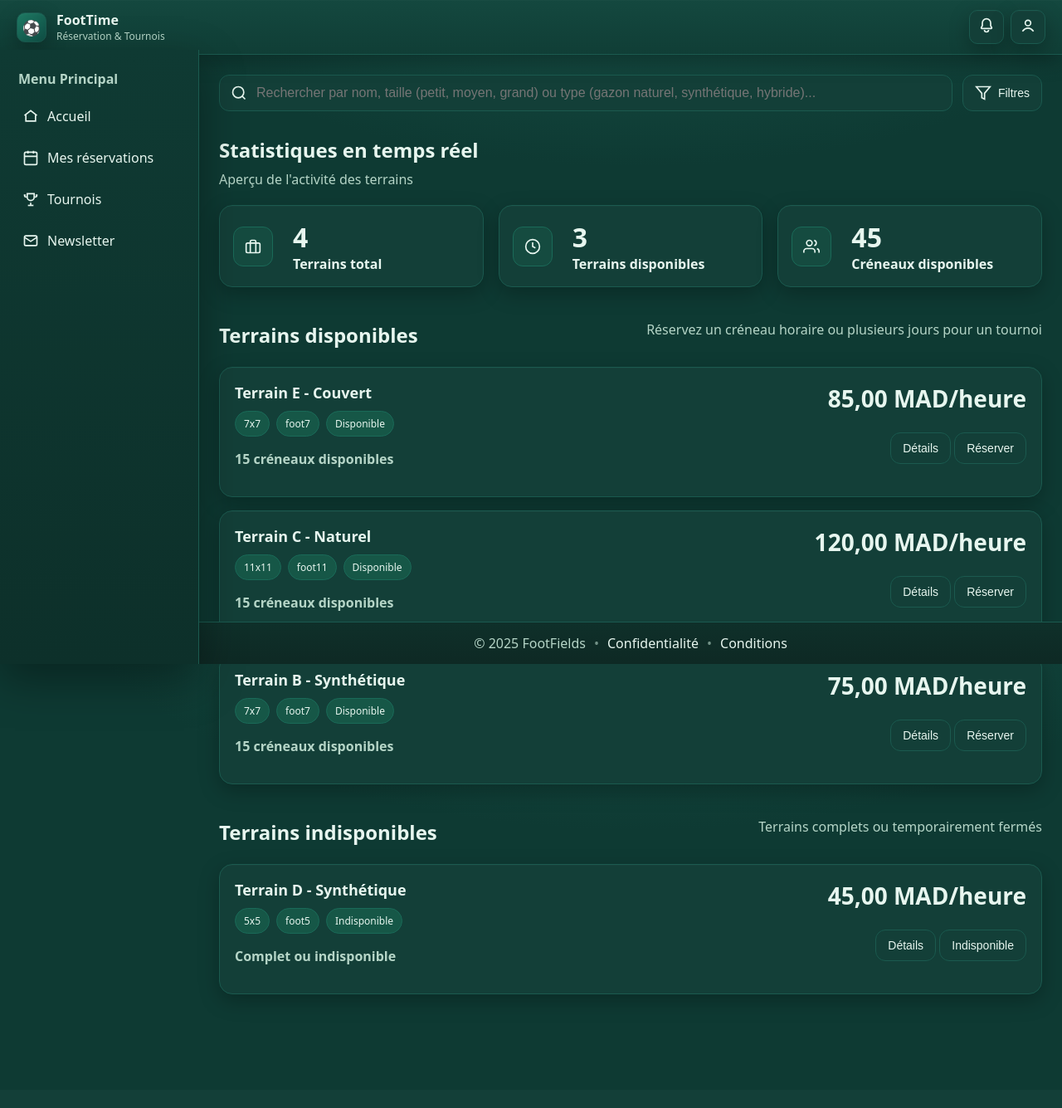
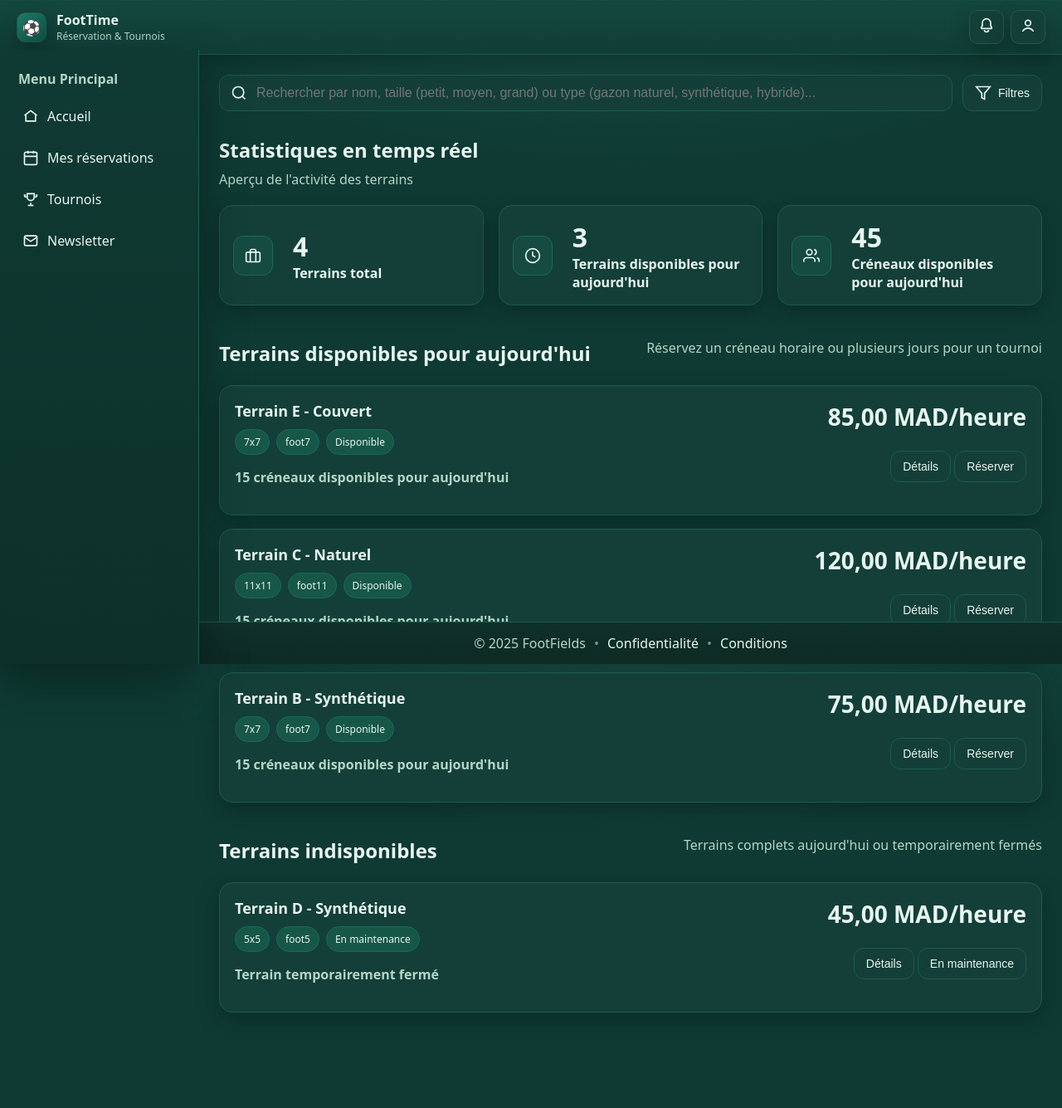
Before and after one commit to siham50/Gestion_terrainsFoot, a PHP site: page /views/public/Home.php in a window 1280 px wide. Shown: the whole page at 83% size. Before the commit the page ends 1207 px from the top, so only its background shows below. Run offline with PHP 8.4, Linux system fonts and the light colour scheme; data comes from the database, SQL or seed files in the repository.

Commit message:
changement dans la disponibilité des terrains

```diff
--- a/views/public/Home.php
+++ b/views/public/Home.php
@@ -105,7 +105,7 @@
           </div>
           <div class="ft-stat-body">
             <div class="ft-stat-value" id="terrainsDisponibles">0</div>
-            <div class="ft-stat-label">Terrains disponibles</div>
+            <div class="ft-stat-label">Terrains disponibles pour aujourd'hui</div>
           </div>
         </div>
 
@@ -115,7 +115,7 @@
           </div>
           <div class="ft-stat-body">
             <div class="ft-stat-value" id="creneauxDisponibles">0</div>
-            <div class="ft-stat-label">Créneaux disponibles</div>
+            <div class="ft-stat-label">Créneaux disponibles pour aujourd'hui</div>
           </div>
         </div>
       </div>
@@ -124,7 +124,7 @@
     <!-- Section Terrains disponibles -->
     <section class="ft-section">
       <div class="ft-section-head">
-        <h2 class="ft-section-title">Terrains disponibles</h2>
+        <h2 class="ft-section-title">Terrains disponibles pour aujourd'hui</h2>
         <p class="ft-section-subtitle">Réservez un créneau horaire ou plusieurs jours pour un tournoi</p>
       </div>
 
@@ -138,7 +138,7 @@
     <section class="ft-section">
       <div class="ft-section-head">
         <h2 class="ft-section-title">Terrains indisponibles</h2>
-        <p class="ft-section-subtitle">Terrains complets ou temporairement fermés</p>
+        <p class="ft-section-subtitle">Terrains complets aujourd'hui ou temporairement fermés</p>
       </div>
 
       <div class="ft-list" id="terrains-indisponibles-list">
@@ -586,10 +586,12 @@
     let html = '';
     terrains.forEach(terrain => {
         const badges = getTerrainBadges(terrain);
-        const creneauxText = type === 'disponibles'
-            ? `<p class="ft-muted"><strong>${terrain.creneaux_disponibles || 0} créneaux disponibles</strong></p>`
-            : '<p class="ft-muted"><strong>Complet ou indisponible</strong></p>';
-
+        const creneauxText = !terrain.disponible ?
+    '<p class="ft-muted"><strong>Terrain temporairement fermé</strong></p>' :
+    (type === 'disponibles' ?
+        `<p class="ft-muted"><strong>${terrain.creneaux_disponibles || 0} créneaux disponibles pour aujourd'hui</strong></p>` :
+        '<p class="ft-muted"><strong>Complet aujourd\'hui - Disponible pour dates futures</strong></p>'
+    );
         html += `
             <div class="ft-card ft-booking" data-terrain-id="${terrain.idTerrain}">
                 <div class="ft-booking-content">
@@ -606,12 +608,12 @@
                                 onclick="openTerrainModal(${terrain.idTerrain})">
                             Détails
                         </button>
-                        ${type === 'disponibles' ?
+                        ${terrain.disponible ?
                         `<button class="ft-btn ft-btn-primary" onclick="reserverTerrain(${terrain.idTerrain})">
-                                Réserver
+                        ${terrain.creneaux_disponibles > 0 ? 'Réserver' : 'Réserver pour date future'}
                         </button>` :
                         `<button class="ft-btn ft-btn-secondary" disabled>
-                                Indisponible
+                        En maintenance
                         </button>`
                         }
                     </div>
@@ -647,8 +649,8 @@
     return `
         <span class="ft-badge">${terrain.taille || 'Taille non spécifiée'}</span>
         <span class="ft-badge">${terrain.type || 'Type non spécifié'}</span>
-        <span class="ft-badge ${terrain.disponible ? 'ft-badge-success' : 'ft-badge-danger'}">
-            ${terrain.disponible ? 'Disponible' : 'Indisponible'}
+        <span class="ft-badge ${terrain.disponible ? (terrain.creneaux_disponibles > 0 ? 'ft-badge-success' : 'ft-badge-warning') : 'ft-badge-danger'}">
+        ${terrain.disponible ? (terrain.creneaux_disponibles > 0 ? 'Disponible' : 'Complet aujourd\'hui') : 'En maintenance'}
         </span>
     `;
 }
@@ -684,12 +686,12 @@
             <li><strong>Prix:</strong> ${terrain.prix_heure ? parseFloat(terrain.prix_heure).toFixed(2).replace('.', ',') + ' MAD/heure' : 'Non spécifié'}</li>
         </ul>
         <div class="ft-modal-actions">
-            ${terrain.disponible && (terrain.creneaux_disponibles > 0) ?
+            ${terrain.disponible ?
     `<button class="ft-btn ft-btn-primary" onclick="reserverTerrain(${terrain.idTerrain})">
-                    Réserver maintenant
+        ${terrain.creneaux_disponibles > 0 ? 'Réserver maintenant' : 'Réserver pour date future'}
     </button>` :
     `<button class="ft-btn ft-btn-secondary" disabled>
-                    Indisponible pour réservation
+        Terrain en maintenance
     </button>`
 }
         </div>
```
Lines whose indentation alone changed are shown as unchanged.
